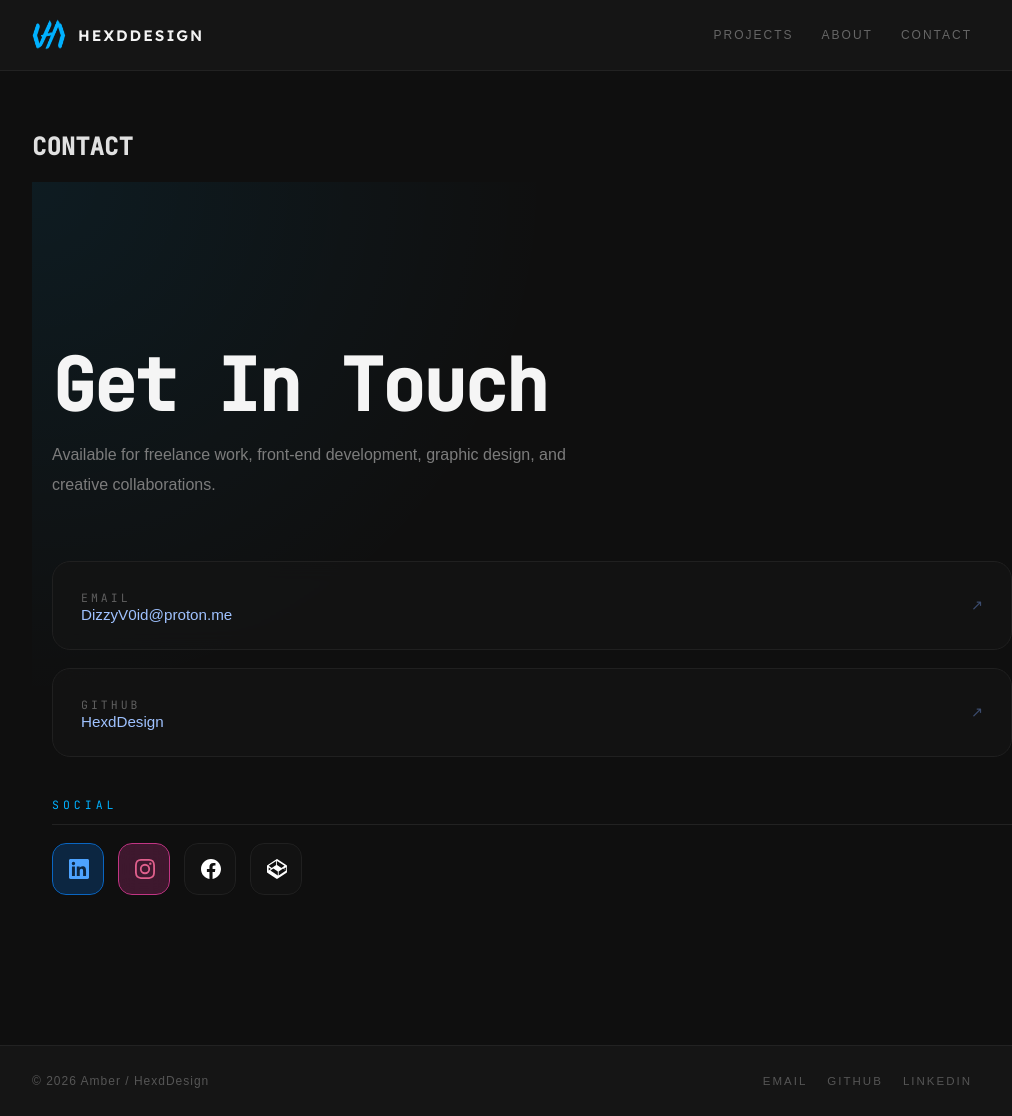
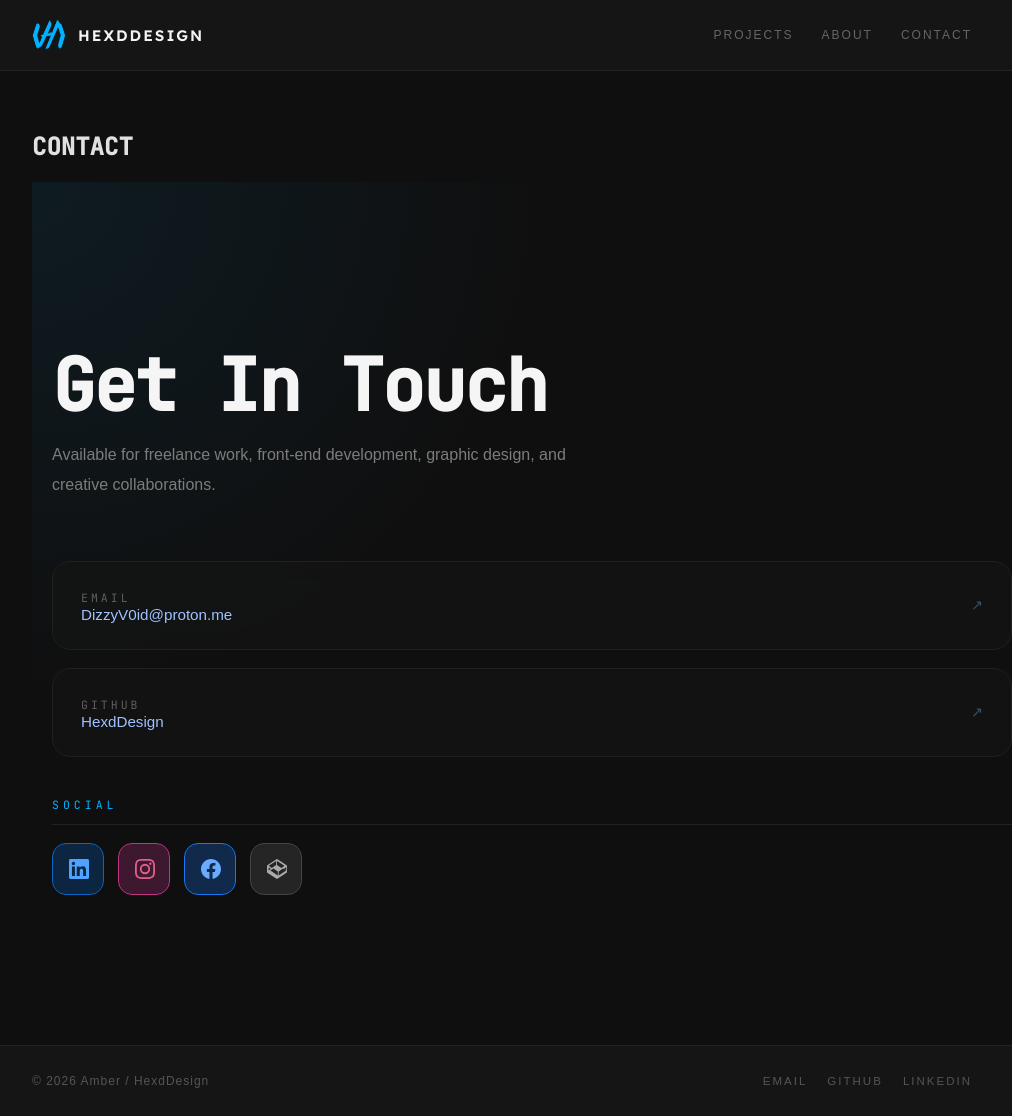
Before and after one commit to HexdDesign/hexddesign.github.io, a Jekyll site: the page built from contact.markdown, in a window 1280 px wide. Shown: the whole page, without its empty margins (138-1150 px from the left). Built offline with Jekyll 4.4.1, drawn with Linux system fonts in a browser that asks for light colours; some web fonts are replaced.

Commit message:
Update main.scss

```diff
--- a/assets/main.scss
+++ b/assets/main.scss
@@ -1054,6 +1054,40 @@ h1.post-header {
   }
 }
 
+// Facebook — brand blue
+.social-btn--facebook {
+  border-color: #1877f2;
+  background: rgba(24, 119, 242, 0.1);
+  color: #6aabff;
+
+  .social-btn__icon {
+    background: rgba(24, 119, 242, 0.18);
+  }
+
+  &:hover {
+    background: #1877f2;
+    border-color: #1877f2;
+    color: #fff;
+  }
+}
+
+// CodePen — white/neutral
+.social-btn--codepen {
+  border-color: #444;
+  background: rgba(255, 255, 255, 0.04);
+  color: #aaa;
+
+  .social-btn__icon {
+    background: rgba(255, 255, 255, 0.06);
+  }
+
+  &:hover {
+    background: #fff;
+    border-color: #fff;
+    color: #0f0f0f;
+  }
+}
+
 
 // ─────────────────────────────────────────────────────────────
 // Mobile
```
